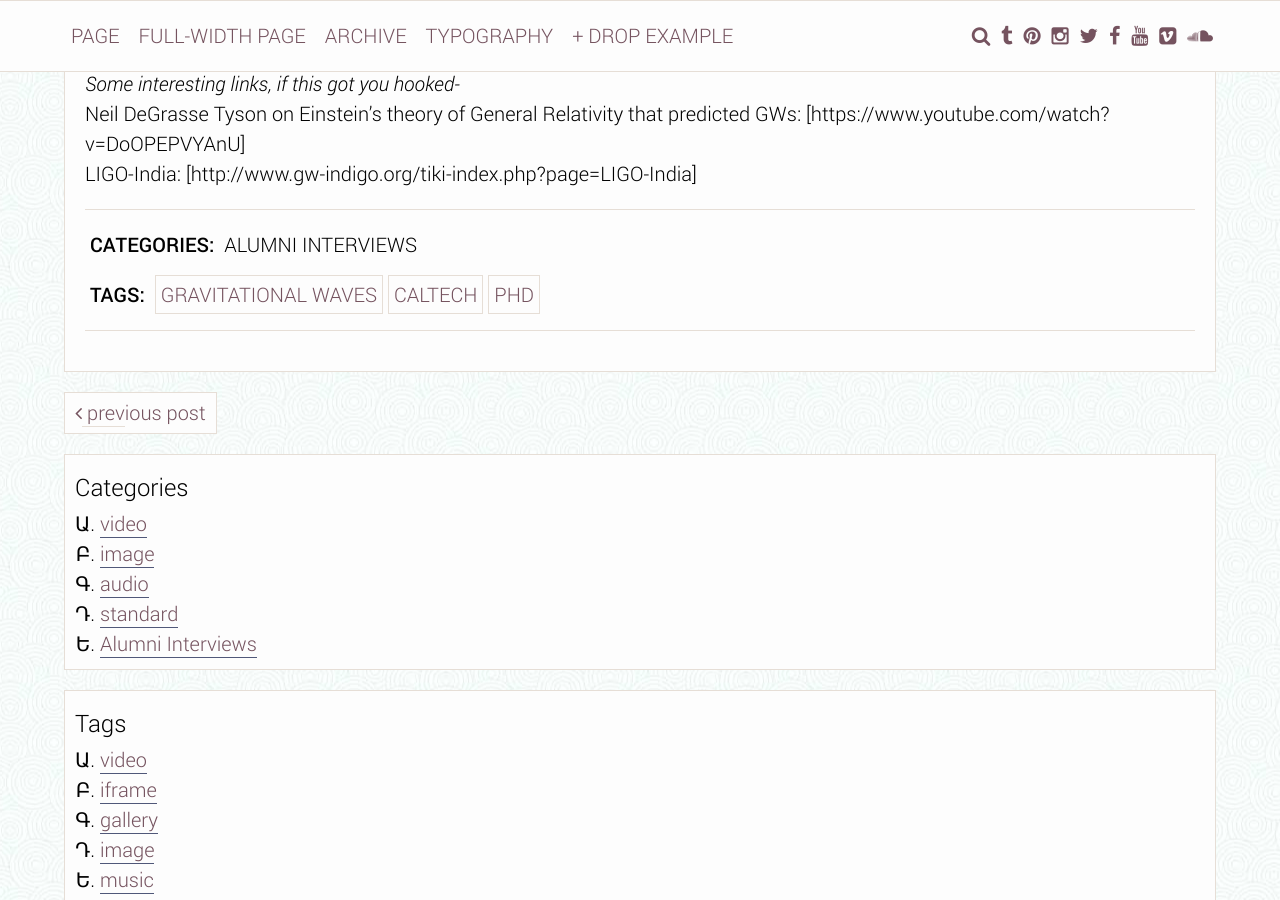
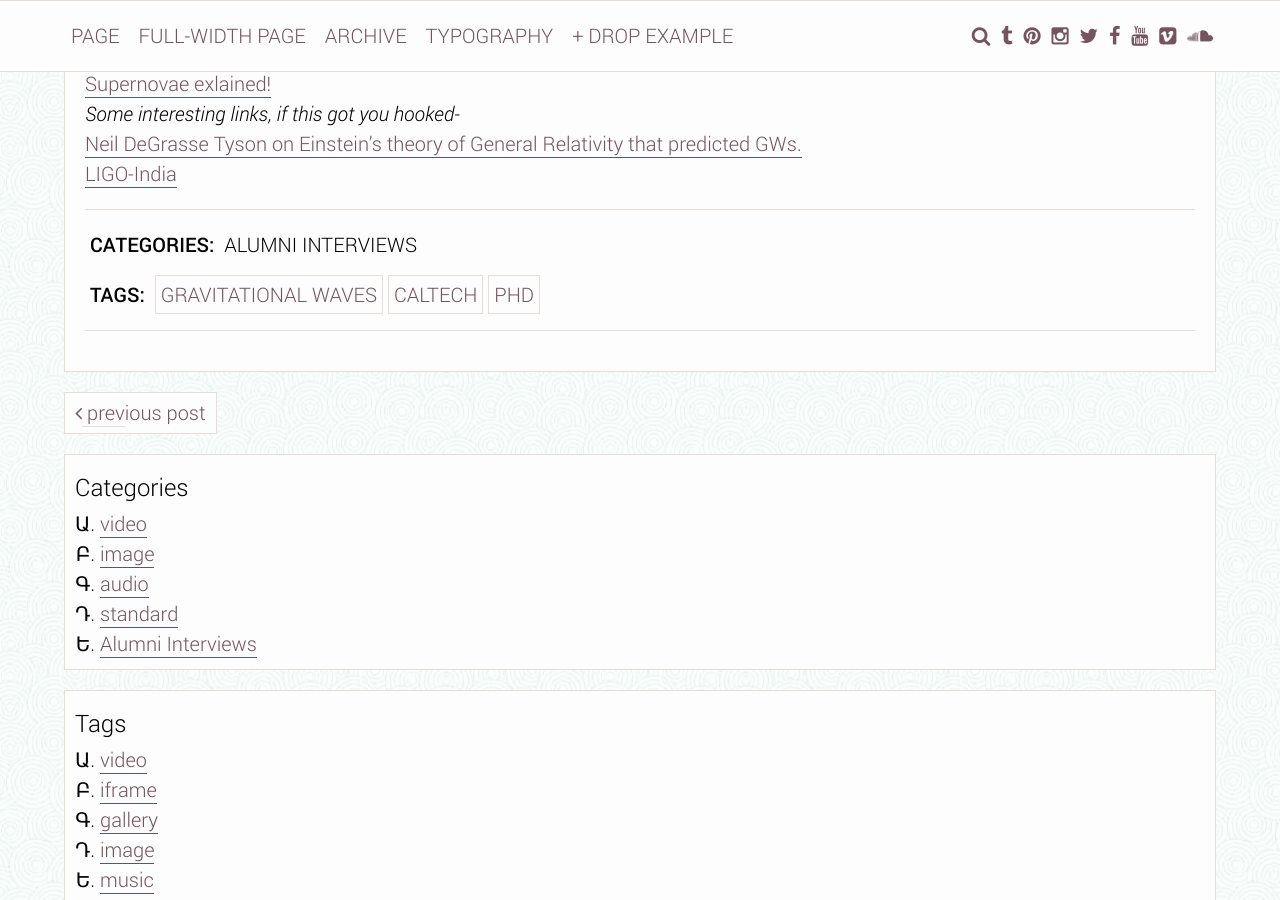
Before and after one commit to SAC-BITSPilani/sac-bitspilani.github.io, a Jekyll site: the page built from _posts/2017-08-12-Vijay-Varma.md, in a window 1280 px wide and 900 px high, scrolled down 4123 px. Built offline with Jekyll 4.4.1, drawn with Linux system fonts in a browser that asks for light colours; some of the changed text lies outside the part shown.

Commit message:
Update 2017-08-12-Vijay-Varma.md

```diff
--- a/_posts/2017-08-12-Vijay-Varma.md
+++ b/_posts/2017-08-12-Vijay-Varma.md
@@ -81,12 +82,12 @@ At that time I wasn’t a part of the collaboration so it was still secret to me
 
 Everything we know about the universe is being painted through EM observations but each time we started looking at a new wavelength of EM wave, we discovered a whole lot of new things which we had never expected. Like back in the mid 1900s, it was the first time we started looking at radio observations and we found out that there was so much more that was not visible solely by optical observations. We discovered pulsars, quasars and the Cosmic Microwave Background. I sort of hope that something similar can happen with GWs. We already found some detections from sources we expected but I think in the future there’ll be sources that we could never imagine and it will be a great thing to discover new things with GWs. And also GWs don’t interact strongly with matter so, for example, if there is a supernova, everything that happens at the core of the supernova, in the terms of EM interactions, is lost due to scattering before it reaches us. But since GWs don’t interact significantly with matter around it, we can get information directly from the core.
 
-Supernova exlained: [https://www.nasa.gov/audience/forstudents/5-8/features/nasa-knows/what-is-a-supernova.html]
+[Supernovae exlained!](https://www.nasa.gov/audience/forstudents/5-8/features/nasa-knows/what-is-a-supernova.html)
 
 
 
 _Some interesting links, if this got you hooked-_
 
-Neil DeGrasse Tyson on Einstein’s theory of General Relativity that predicted GWs: [https://www.youtube.com/watch?v=DoOPEPVYAnU]
+[Neil DeGrasse Tyson on Einstein’s theory of General Relativity that predicted GWs.](https://www.youtube.com/watch?v=DoOPEPVYAnU)
 
-LIGO-India: [http://www.gw-indigo.org/tiki-index.php?page=LIGO-India]
+[LIGO-India](http://www.gw-indigo.org/tiki-index.php?page=LIGO-India)
```
Also changed, not shown: other parts of _posts/2017-08-12-Vijay-Varma.md (+5 -4 lines).
